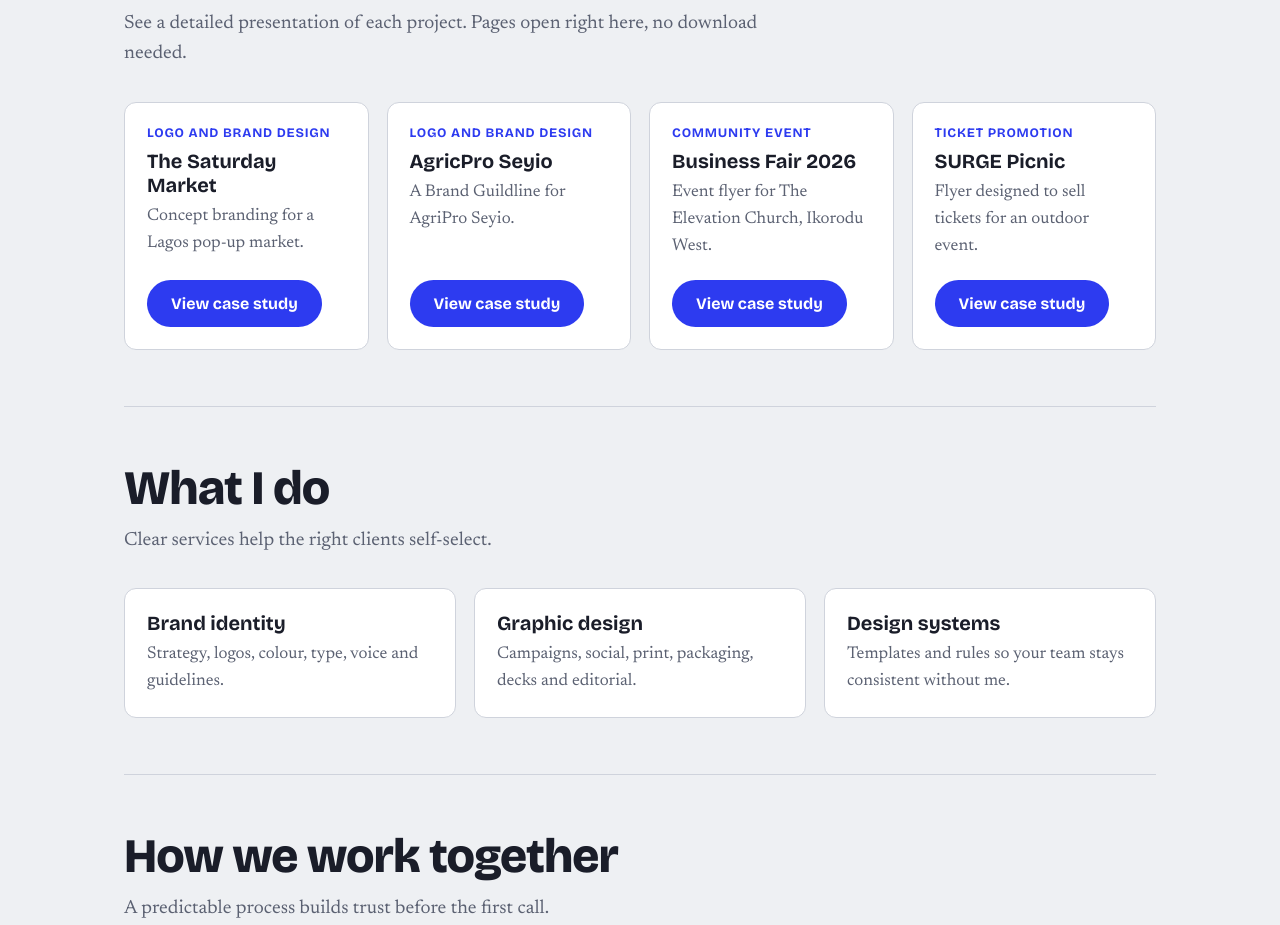
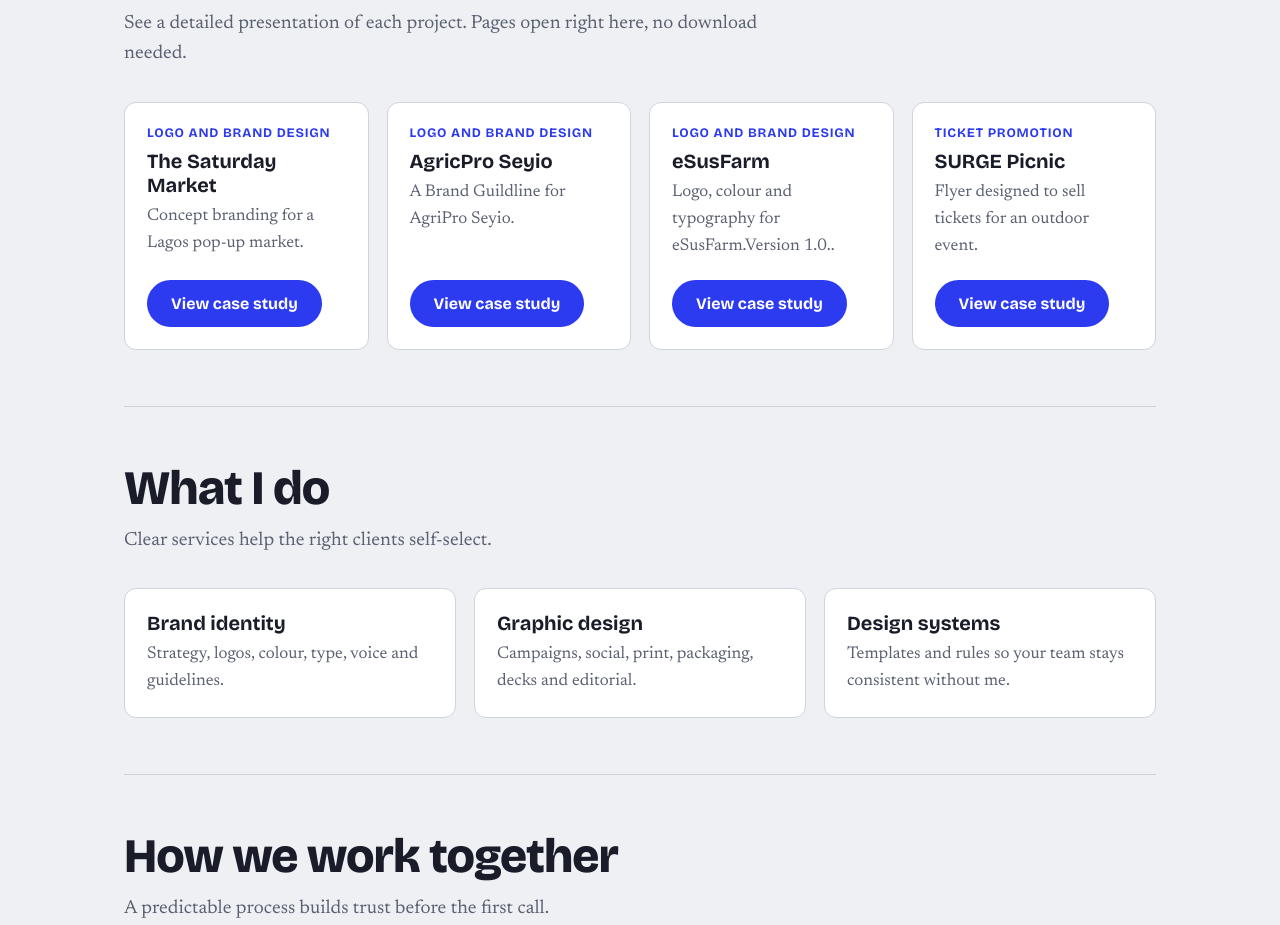
Before and after one commit to Gnero18/Brandportfolio, a plain HTML site: page index.html in a window 1280 px wide. Shown: the part 4013-4938 px from the top of the page. Drawn offline with nearby package versions, Linux system fonts and the light colour scheme.

Commit message:
Update project cards in index.html
Replaced the Business Fair 2026 card with eSusFarm card, updating the project description and PDF link.

```diff
--- a/index.html
+++ b/index.html
@@ -144,7 +144,7 @@ summary{grid-template-columns:1fr auto}.cover{grid-column:1/-1;order:-1}.body{gr
  <div class="pdfgrid">
   <div class="card pdfcard"><p class="tag">Logo and brand design</p><h3>The Saturday Market</h3><p>Concept branding for a Lagos pop-up market.</p><button class="btn pdfbtn" type="button" aria-expanded="false" data-pdf="pdfs/The Saturday Market Logo.pdf" data-title="The Saturday Market">View case study</button></div>
   <div class="card pdfcard"><p class="tag">Logo and brand design</p><h3>AgricPro Seyio</h3><p>A Brand Guildline for AgriPro Seyio.</p><button class="btn pdfbtn" type="button" aria-expanded="false" data-pdf="pdfs/AGRIC PRO SEYIO.pdf" data-title="Birthday Design">View case study</button></div>
-  <div class="card pdfcard"><p class="tag">Community event</p><h3>Business Fair 2026</h3><p>Event flyer for The Elevation Church, Ikorodu West.</p><button class="btn pdfbtn" type="button" aria-expanded="false" data-pdf="pdfs/business-fair-2026.pdf" data-title="Business Fair 2026">View case study</button></div>
+  <div class="card pdfcard"><p class="tag">Logo and brand design</p><h3>eSusFarm</h3><p>Logo, colour and typography for eSusFarm.Version 1.0..</p><button class="btn pdfbtn" type="button" aria-expanded="false" data-pdf="pdfs/eSusFarm_Brand_Guide.pdf" data-title="Business Fair 2026">View case study</button></div>
   <div class="card pdfcard"><p class="tag">Ticket promotion</p><h3>SURGE Picnic</h3><p>Flyer designed to sell tickets for an outdoor event.</p><button class="btn pdfbtn" type="button" aria-expanded="false" data-pdf="pdfs/surge-picnic.pdf" data-title="SURGE Picnic">View case study</button></div>
  </div>
  <div class="pdfview" id="pdfview" hidden>
```
